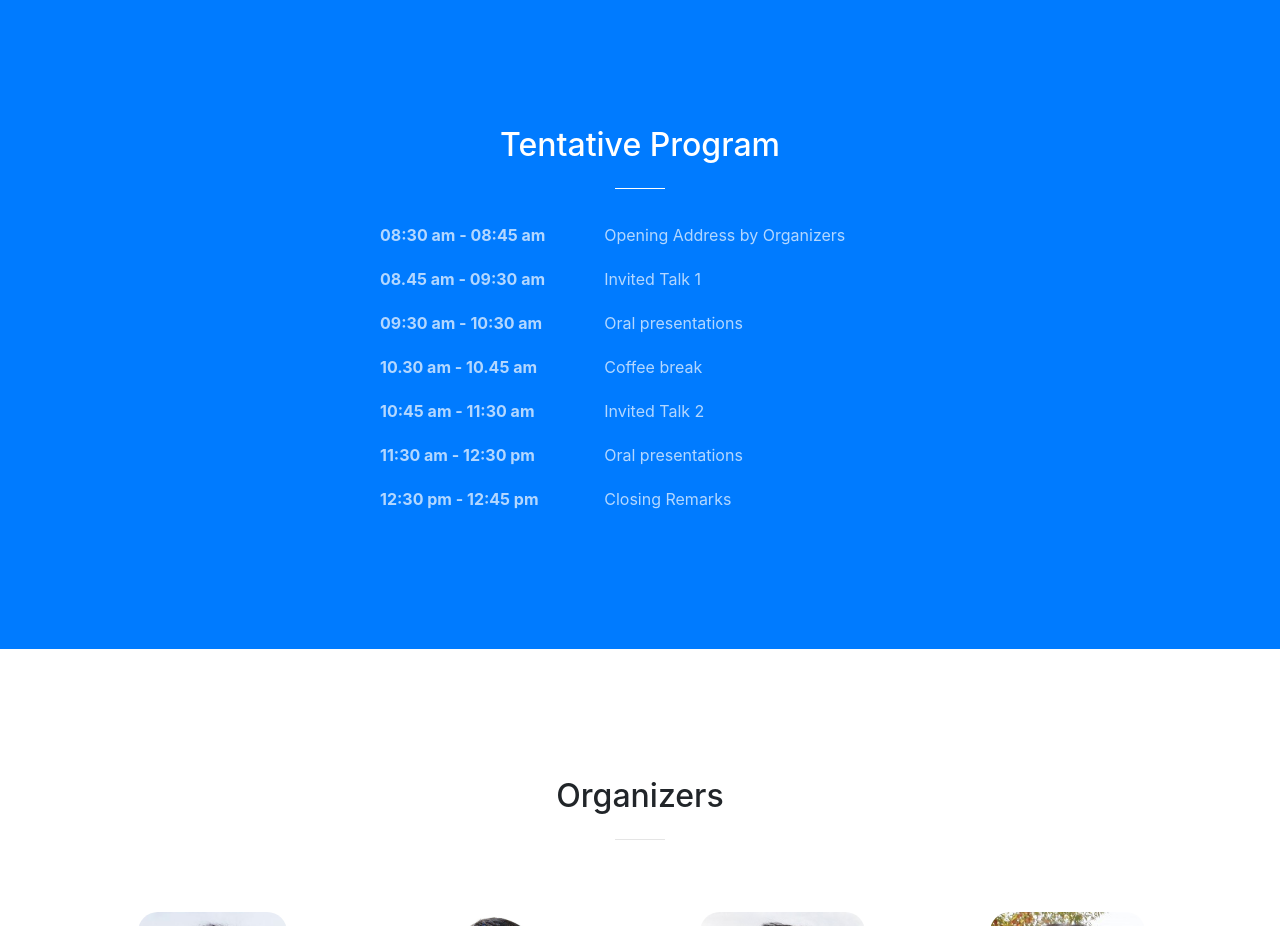
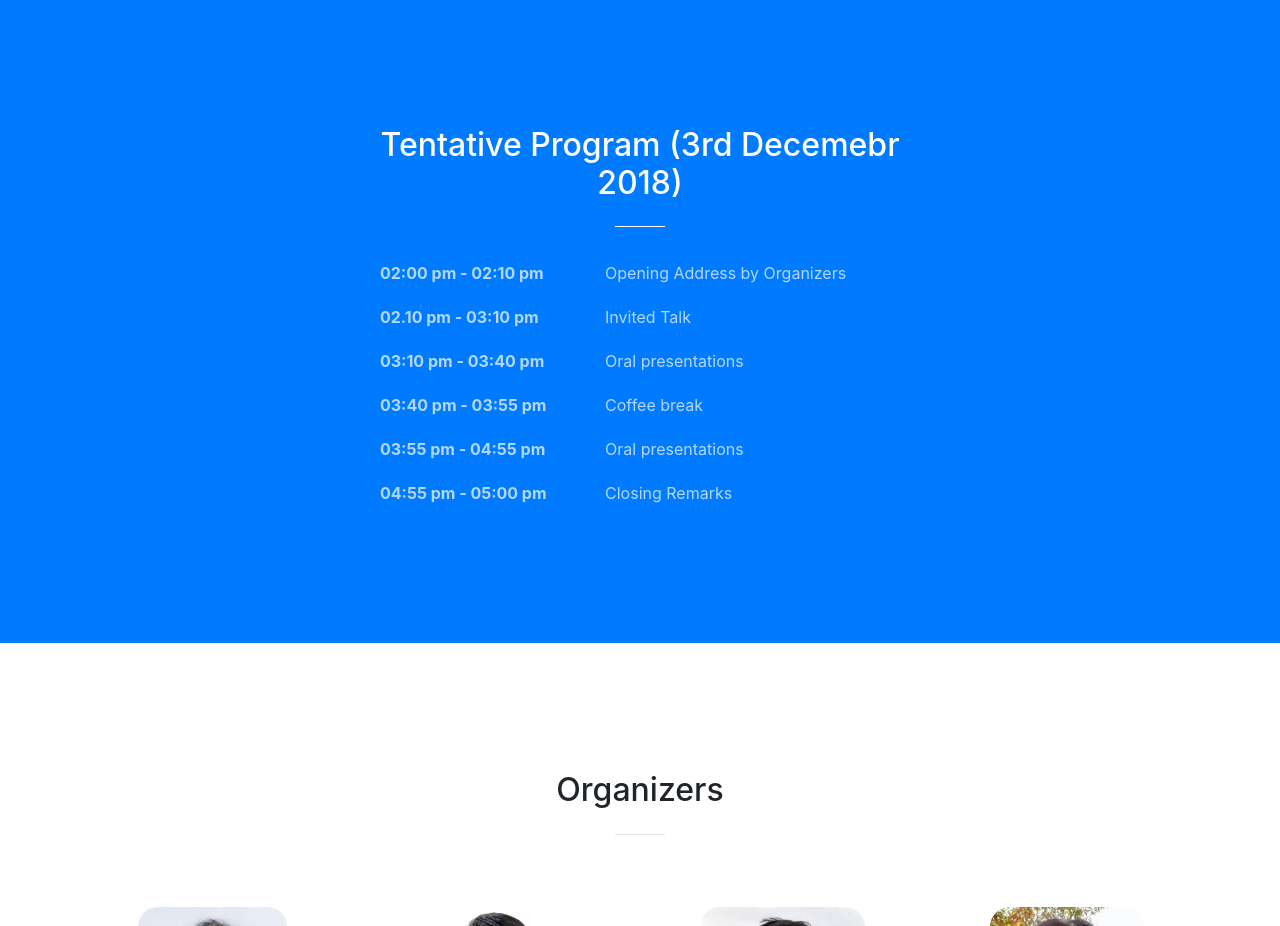
Before and after one commit to AIAesthetics/AIAesthetics.github.io, a website with bundled scripts: page index.html in a window 1280 px wide. Shown: the part 3540-4466 px from the top of the page. Built offline with nearby package versions, Linux system fonts and the light colour scheme.

Commit message:
Contact emails have been changed and program have been changed

```diff
--- a/index.html
+++ b/index.html
@@ -274,12 +274,12 @@
       <div class="container">
         <div class="row">
           <div class="col-lg-6 mx-auto text-center">
-            <h2 class="section-heading text-white">Tentative Program</h2>
+            <h2 class="section-heading text-white">Tentative Program (3rd Decemebr 2018)</h2>
             <hr class="light my-4">
             <table width="100%" cellpadding="10" align="center">
               <tr>
                 <td>
-                  <div class="text-faded" style="text-align: left; font-weight: bold;">08:30 am - 08:45 am</div>
+                  <div class="text-faded" style="text-align: left; font-weight: bold;">02:00 pm - 02:10 pm</div>
                 </td>
                 <td>
                   <div class="text-faded" style="text-align: left;">Opening Address by Organizers</div>
@@ -287,15 +287,15 @@
               </tr>
               <tr>
                 <td>
-                  <div class="text-faded" style="text-align: left; font-weight: bold;">08.45 am - 09:30 am</div>
+                  <div class="text-faded" style="text-align: left; font-weight: bold;">02.10 pm - 03:10 pm</div>
                 </td>
                 <td>
-                  <div class="text-faded" style="text-align: left;">Invited Talk 1</div>
+                  <div class="text-faded" style="text-align: left;">Invited Talk</div>
                 </td>
               </tr>
               <tr>
                 <td>
-                  <div class="text-faded" style="text-align: left; font-weight: bold;">09:30 am - 10:30 am</div>
+                  <div class="text-faded" style="text-align: left; font-weight: bold;">03:10 pm - 03:40 pm</div>
                 </td>
                 <td>
                   <div class="text-faded" style="text-align: left;">Oral presentations</div>
@@ -303,7 +303,7 @@
               </tr>
               <tr>
                 <td>
-                  <div class="text-faded" style="text-align: left; font-weight: bold;">10.30 am - 10.45 am</div>
+                  <div class="text-faded" style="text-align: left; font-weight: bold;">03:40 pm - 03:55 pm</div>
                 </td>
                 <td>
                   <div class="text-faded" style="text-align: left;">Coffee break</div>
@@ -311,15 +311,7 @@
               </tr>
               <tr>
                 <td>
-                  <div class="text-faded" style="text-align: left; font-weight: bold;">10:45 am - 11:30 am</div>
-                </td>
-                <td>
-                  <div class="text-faded" style="text-align: left;">Invited Talk 2</div>
-                </td>
-              </tr>
-              <tr>
-                <td>
-                  <div class="text-faded" style="text-align: left; font-weight: bold;">11:30 am - 12:30 pm</div>
+                  <div class="text-faded" style="text-align: left; font-weight: bold;">03:55 pm - 04:55 pm</div>
                 </td>
                 <td>
                   <div class="text-faded" style="text-align: left;">Oral presentations</div>
@@ -327,7 +319,7 @@
               </tr>
               <tr>
                 <td>
-                  <div class="text-faded" style="text-align: left; font-weight: bold;">12:30 pm - 12:45 pm</div>
+                  <div class="text-faded" style="text-align: left; font-weight: bold;">04:55 pm - 05:00 pm</div>
                 </td>
                 <td>
                   <div class="text-faded" style="text-align: left;">Closing Remarks</div>
@@ -354,28 +346,28 @@
           <div class="col-lg-3 col-md-6 text-center">
             <div class="service-box mt-5 mx-auto">
               <img class="mb-3" src="wen-huang.jpg" style="height: 200px; border-radius: 20px;" />
-              <h5 class="mb-3"><a href="mailto:whcheng@nctu.edu.tw" style="color: black;">Wen-Huang Cheng</a></h5>
+              <h5 class="mb-3"><a href="http://aimmlab.nctu.edu.tw/index.html" style="color: black;">Wen-Huang Cheng</a></h5>
               <p class="text-muted mb-0" style="font-size: 0.9em;">National Chiao Tung University, Taiwan</p>
             </div>
           </div>
           <div class="col-lg-3 col-md-6 text-center">
             <div class="service-box mt-5 mx-auto">
               <img class="mb-3" src="wei-ta.jpg" style="height: 200px; border-radius: 20px;" />
-              <h5 class="mb-3"><a href="mailto:wtchu@cs.ccu.edu.tw" style="color: black;">Wei-Ta Chu</a></h5>
+              <h5 class="mb-3"><a href="https://www.cs.ccu.edu.tw/~wtchu/" style="color: black;">Wei-Ta Chu</a></h5>
               <p class="text-muted mb-0" style="font-size: 0.9em;">National Chung Cheng University, Taiwan</p>
             </div>
           </div>
           <div class="col-lg-3 col-md-6 text-center">
             <div class="service-box mt-5 mx-auto">
               <img class="mb-3" src="johnsee.jpg" style="height: 200px; border-radius: 20px;" />
-              <h5 class="mb-3"><a href="mailto:johnsee@mmu.edu.my" style="color: black;">John See</a></h5>
+              <h5 class="mb-3"><a href="http://pesona.mmu.edu.my/~johnsee/" style="color: black;">John See</a></h5>
               <p class="text-muted mb-0" style="font-size: 0.9em;">Multimedia University, Malaysia</p>
             </div>
           </div>
           <div class="col-lg-3 col-md-6 text-center">
             <div class="service-box mt-5 mx-auto">
               <img class="mb-3" src="lkwong.jpg" style="height: 200px; border-radius: 20px;" />
-              <h5 class="mb-3"><a href="lkwong@mmu.edu.my" style="color: black;">Lai-Kuan Wong</a></h5>
+              <h5 class="mb-3"><a href="http://pesona.mmu.edu.my/~lkwong/" style="color: black;">Lai-Kuan Wong</a></h5>
               <p class="text-muted mb-0" style="font-size: 0.9em;">Multimedia University, Malaysia</p>
             </div>
           </div>
```
Also changed, not shown: 1 other file.
